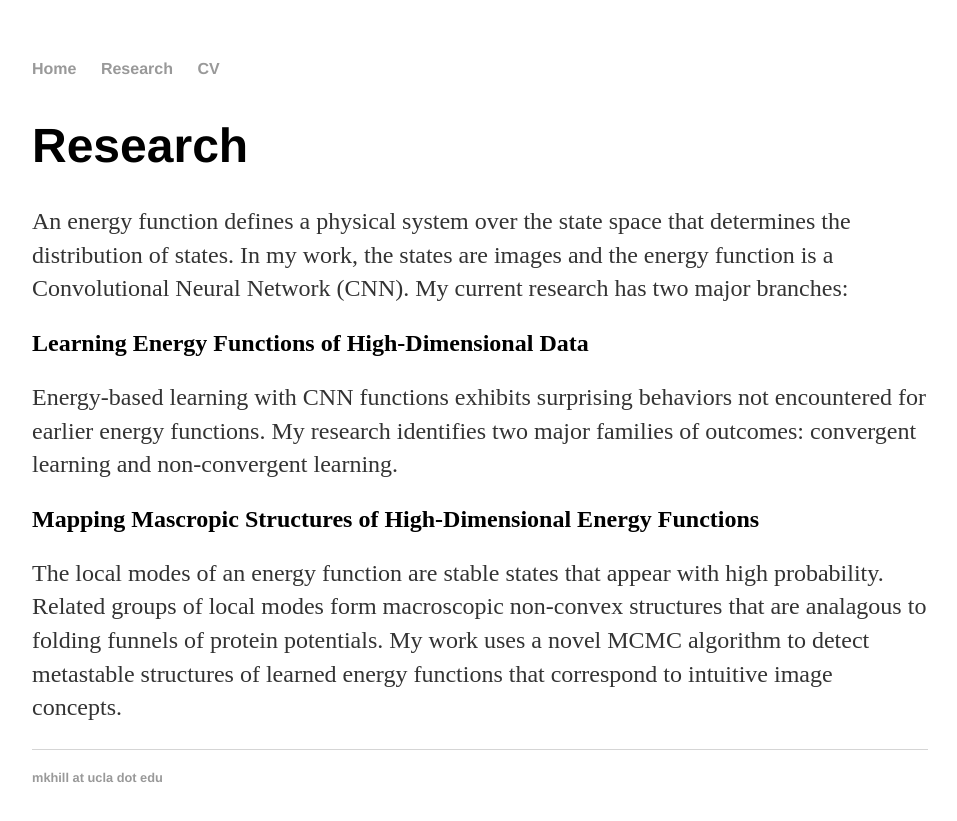
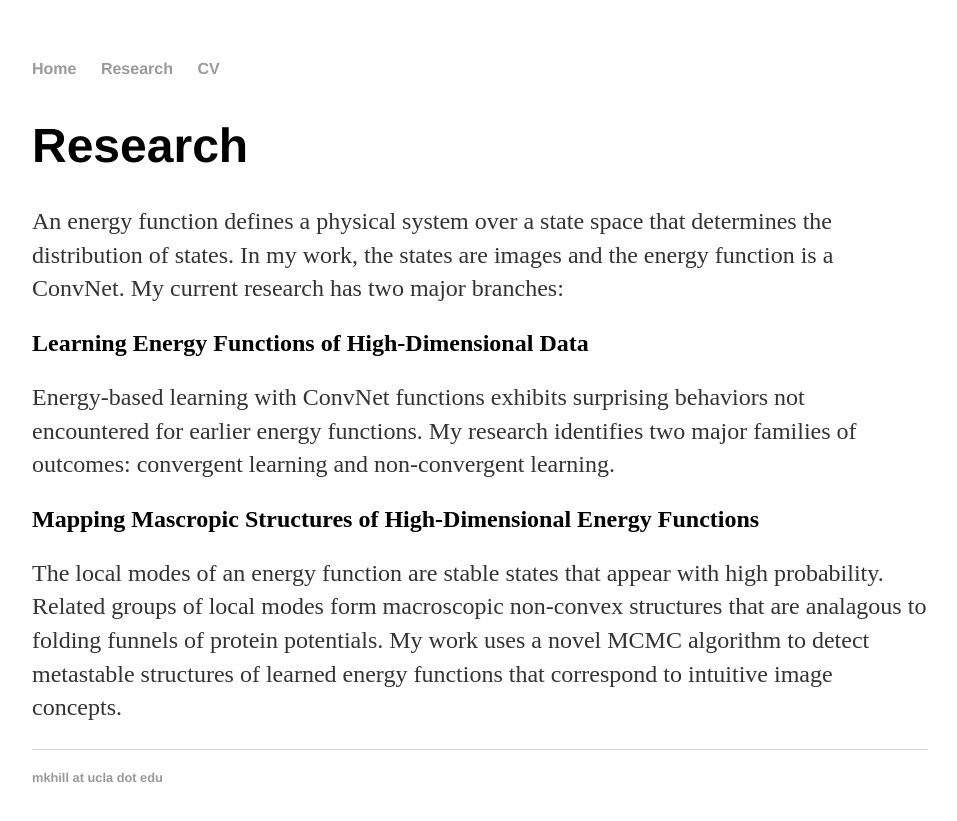
Before and after one commit to point0bar1/point0bar1.github.io, a Jekyll site: the page built from research/index.html, in a window 1280 px wide. Shown: the top 821 px of the page, without its empty margins (160-1117 px from the left). Built offline with Jekyll 4.4.1, drawn with Linux system fonts in a browser that asks for light colours.

Commit message:
Update index.html

```diff
--- a/research/index.html
+++ b/research/index.html
@@ -5,16 +5,15 @@ title: Mitch Hill (Research)
 <h1> Research </h1>
 
 <p>
-
-  An energy function defines a physical system over the state space that determines the distribution of states.
-  In my work, the states are images and the energy function is a Convolutional Neural Network (CNN).
+  An energy function defines a physical system over a state space that determines the distribution of states.
+  In my work, the states are images and the energy function is a ConvNet.
   My current research has two major branches:
 </p>
 
 <h2> Learning Energy Functions of High-Dimensional Data </h2>
 
 <p>
-  Energy-based learning with CNN functions exhibits surprising behaviors not encountered for earlier energy functions.
+  Energy-based learning with ConvNet functions exhibits surprising behaviors not encountered for earlier energy functions.
   My research identifies two major families of outcomes: convergent learning and non-convergent learning.
 </p>
 
```
